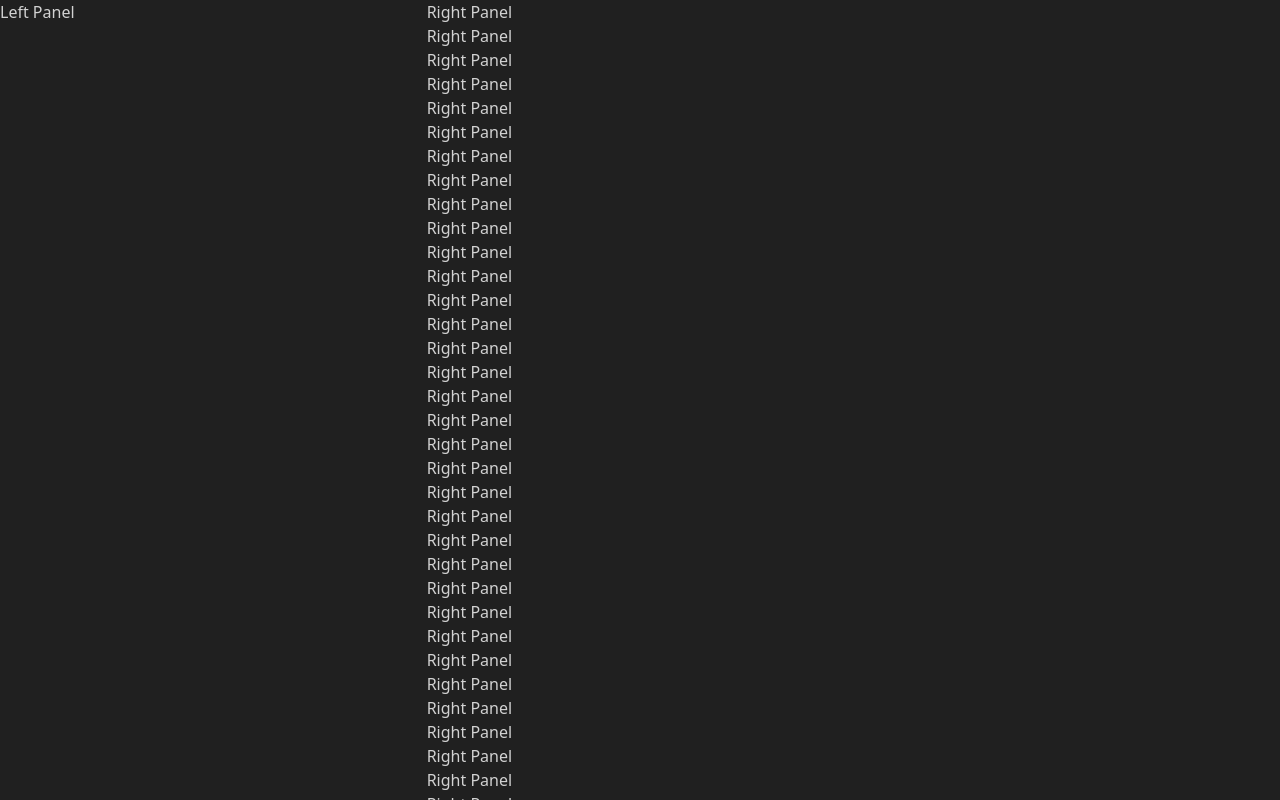
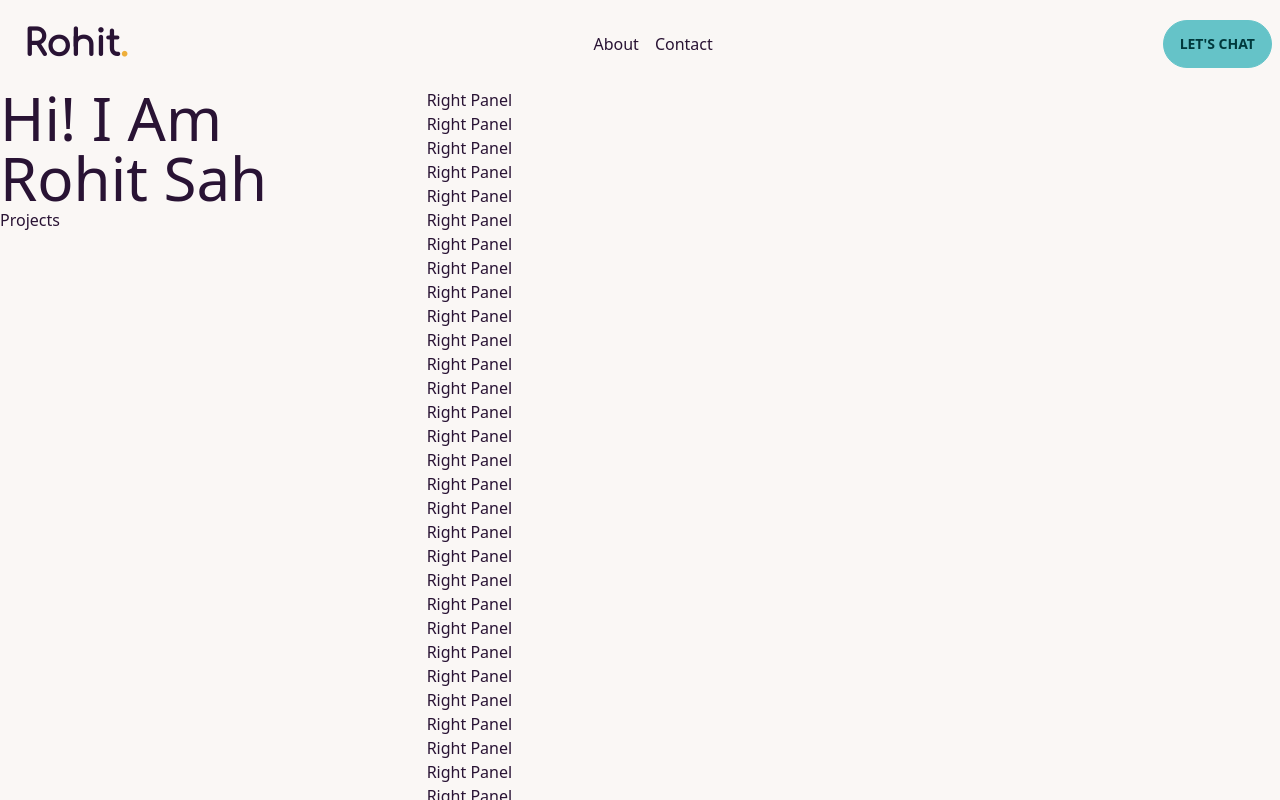
Before and after one commit to birat-chapagain/portfolio, a Next.js app: page / in a window 1280 px wide. Shown: the top 800 px of the page. Built offline with nearby package versions, Linux system fonts and the light colour scheme.

Commit message:
added navbar

```diff
--- /dev/null
+++ b/components/Navbar/index.tsx
@@ -0,0 +1,18 @@
+import Logo from "@components/shared/Logo";
+import Link from "next/link";
+import React from "react";
+
+const Navbar = () => {
+	return (
+		<div className="flex flex-row justify-between items-center p-2 sticky top-0 w-full">
+			<Logo />
+			<div className="flex flex-row space-x-4">
+				<Link href="/about">About</Link>
+				<Link href="/contact">Contact</Link>
+			</div>
+			<button className="btn btn-primary">Let&apos;s chat</button>
+		</div>
+	);
+};
+
+export default Navbar;
--- /dev/null
+++ b/components/Profile/Projects.tsx
@@ -0,0 +1,7 @@
+import React from "react";
+
+const Projects = () => {
+	return <div className="w-full flex-grow">Projects</div>;
+};
+
+export default Projects;
--- /dev/null
+++ b/components/Profile/index.tsx
@@ -0,0 +1,15 @@
+import React from "react";
+import { information } from "../../config";
+
+const ProfilePanel = () => {
+	return (
+		<div className="flex flex-col flex-grow justify-around">
+			<h1 className="text-6xl">Hi! I Am</h1>
+			<h1 className="text-6xl">
+				{information.firstName} {information.lastName}
+			</h1>
+		</div>
+	);
+};
+
+export default ProfilePanel;
--- /dev/null
+++ b/components/shared/Logo.tsx
@@ -0,0 +1,13 @@
+import React from "react";
+import { information } from "../../config";
+
+const Logo = () => {
+	return (
+		<h1 className="font-['Comfortaa'] text-4xl p-4 font-bold">
+			{information.firstName}
+			<span className="text-accent">.</span>
+		</h1>
+	);
+};
+
+export default Logo;
--- a/config.ts
+++ b/config.ts
@@ -6,8 +6,9 @@ import { Theme } from "types";
  *
  * @type {Theme}
  */
-export const theme: Theme = "business";
+export const theme: Theme = "cupcake";
 
-export const infomation = {
-	name: "Rohit",
+export const information = {
+	firstName: "Rohit",
+	lastName: "Sah",
 };
--- a/pages/_document.tsx
+++ b/pages/_document.tsx
@@ -5,7 +5,18 @@ export default class Document extends NextDocument {
 	render() {
 		return (
 			<Html lang="en">
-				<Head />
+				<Head>
+					<link rel="preconnect" href="https://fonts.googleapis.com" />
+					<link
+						rel="preconnect"
+						href="https://fonts.gstatic.com"
+						crossOrigin={"true"}
+					/>
+					<link
+						href="https://fonts.googleapis.com/css2?family=Comfortaa&family=Inter&display=swap"
+						rel="stylesheet"
+					/>
+				</Head>
 				<body>
 					<Main />
 					<NextScript />
--- a/pages/index.tsx
+++ b/pages/index.tsx
@@ -1,11 +1,19 @@
+import Navbar from "@components/Navbar";
+import ProfilePanel from "@components/Profile";
+import Projects from "@components/Profile/Projects";
 import { NextPage } from "next";
 import React from "react";
 
 const HomePage: NextPage = () => {
 	return (
+		<>
+			<Navbar />
 			<div className="flex flex-col md:flex-row">
-			<div className="basis-1/3">
-				<div className="fixed">Left Panel</div>
+				<div className="basis-1/3 flex-grow">
+					<div className="fixed flex flex-col">
+						<ProfilePanel />
+						<Projects />
+					</div>
 				</div>
 
 				<div className="basis-2/3">
@@ -53,6 +61,7 @@ const HomePage: NextPage = () => {
 					<p>Right Panel</p>
 				</div>
 			</div>
+		</>
 	);
 };
 
```
Lines whose indentation alone changed are shown as unchanged.
